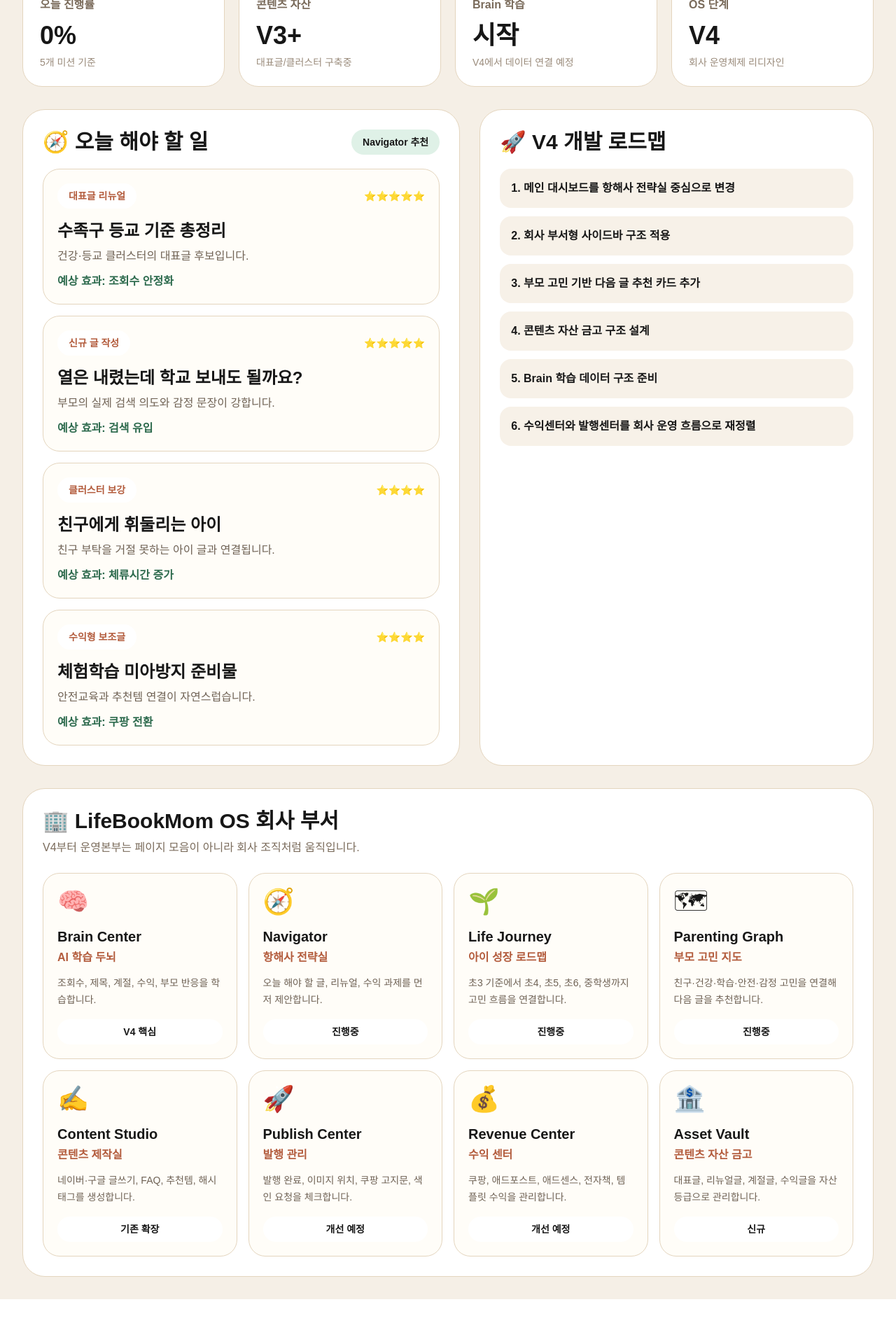
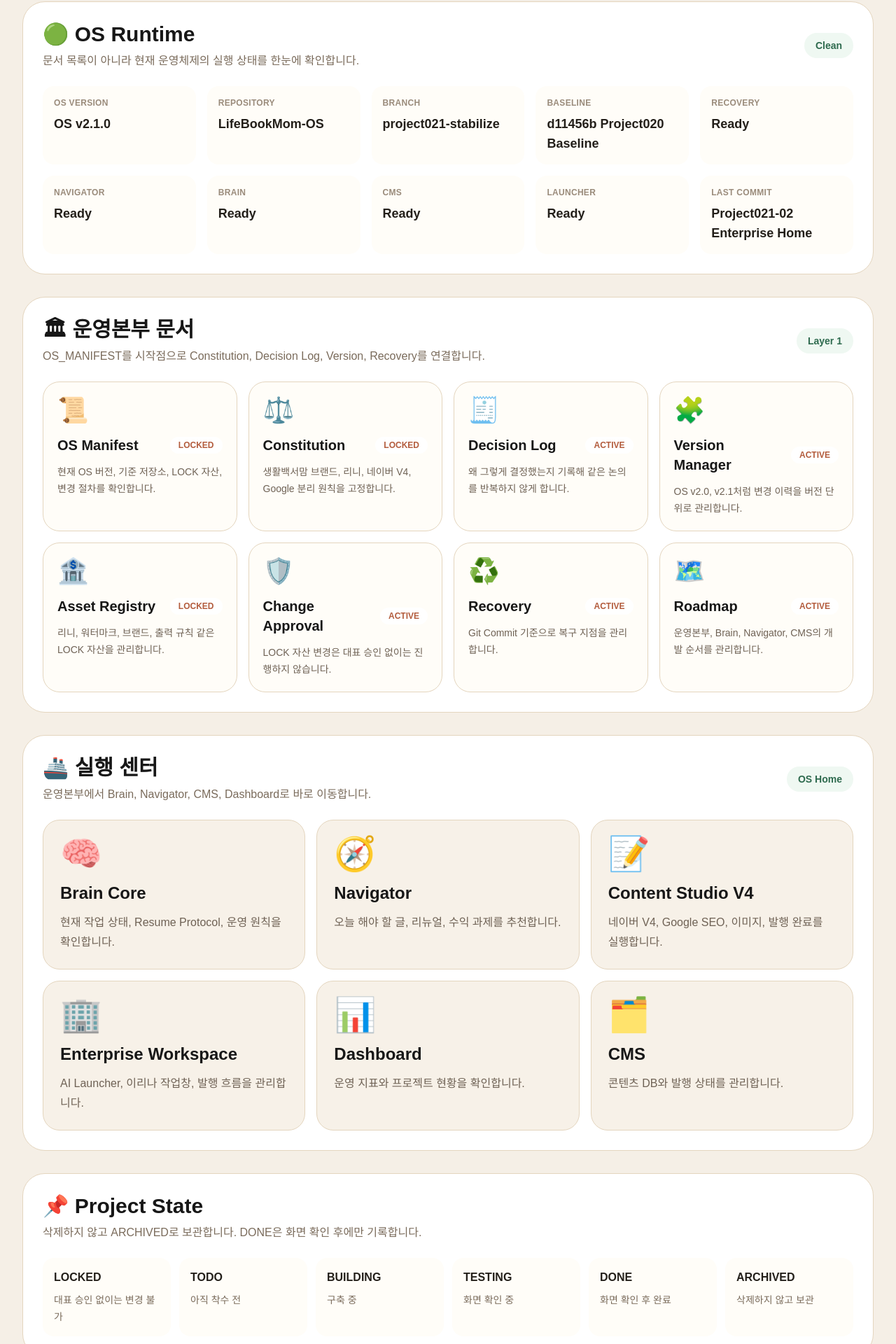
Before and after one commit to yusun7749-art/LifeBookMom-OS, a Next.js app: page /enterprise in a window 1280 px wide. Shown: the part 600-2520 px from the top of the page at 70% size. Before the commit the page ends 2456 px from the top, so only its background shows below. Built offline with nearby package versions, Linux system fonts and the light colour scheme.

Commit message:
Project021-03 OS runtime

```diff
--- a/components/v4/EnterpriseDashboard.tsx
+++ b/components/v4/EnterpriseDashboard.tsx
@@ -1,93 +1,155 @@
 "use client";
 
 import Link from "next/link";
-import { companyMetrics, enterpriseDepartments, enterpriseVision, todayMissions, v4Roadmap } from "../../data/v4/osEnterprise";
+import {
+  enterpriseCenters,
+  enterpriseOps,
+  enterpriseProjectState,
+  enterpriseVision,
+  osRuntime,
+} from "../../data/v4/osEnterprise";
 
-function PriorityStars({ count }: { count: number }) {
-  return <span className="text-sm">{"⭐".repeat(count)}</span>;
+function StatusBadge({ value }: { value: string }) {
+  return (
+    <span className="rounded-full bg-[#EFF8F2] px-4 py-2 text-sm font-black text-[#2F6B4F]">
+      {value}
+    </span>
+  );
+}
+
+function RuntimeItem({ label, value }: { label: string; value: string }) {
+  return (
+    <div className="rounded-2xl bg-[#FFFDF8] p-4">
+      <p className="text-xs font-black uppercase tracking-wide text-[#9A8B7B]">{label}</p>
+      <p className="mt-2 text-lg font-black text-[#231F1A]">{value}</p>
+    </div>
+  );
 }
 
 export default function EnterpriseDashboard() {
   return (
     <div className="min-h-screen bg-[#F5EFE6] p-8">
       <section className="overflow-hidden rounded-[2.25rem] bg-[#1F1A16] text-white shadow-xl">
-        <div className="grid gap-8 p-9 xl:grid-cols-[1.35fr_0.65fr]">
+        <div className="grid gap-8 p-9 xl:grid-cols-[1.25fr_0.75fr]">
           <div>
-            <p className="text-sm font-bold text-[#D9CBB7]">LifeBookMom OS V4 · Enterprise</p>
+            <p className="text-sm font-bold text-[#D9CBB7]">Project021 · OS Runtime</p>
             <h1 className="mt-4 text-6xl font-black leading-tight">{enterpriseVision.title}</h1>
             <p className="mt-4 text-2xl font-extrabold text-[#F7F1E8]">{enterpriseVision.subtitle}</p>
             <p className="mt-6 max-w-3xl text-lg leading-8 text-[#D9CBB7]">{enterpriseVision.promise}</p>
             <div className="mt-8 rounded-3xl bg-white/10 p-6">
-              <p className="text-sm text-[#D9CBB7]">생활백서맘 철학</p>
+              <p className="text-sm text-[#D9CBB7]">운영 철학</p>
               <p className="mt-2 text-3xl font-black">“{enterpriseVision.mission}”</p>
             </div>
           </div>
 
           <div className="rounded-[2rem] bg-[#DFF1E7] p-6 text-[#1F1A16]">
-            <p className="text-sm font-black">오늘의 항해사 보고</p>
-            <h2 className="mt-3 text-4xl font-black">오늘은 OS를 회사 운영체제로 바꾸는 날입니다.</h2>
-            <p className="mt-4 leading-7">기능 추가가 아니라 구조 변경입니다. Brain, Navigator, Journey, Graph, Revenue가 하나의 흐름으로 연결됩니다.</p>
-            <Link href="/navigator" className="mt-6 inline-block rounded-2xl bg-[#1F1A16] px-6 py-4 font-black text-white">
-              🧭 항해사 전략실 열기
+            <p className="text-sm font-black">현재 기준점</p>
+            <h2 className="mt-3 text-3xl font-black">{osRuntime.currentProject}</h2>
+            <div className="mt-5 space-y-3 text-sm font-bold">
+              <p>Branch: {osRuntime.branch}</p>
+              <p>Baseline: {osRuntime.baseline}</p>
+              <p>{osRuntime.rule}</p>
+            </div>
+            <Link
+              href="/content-studio"
+              className="mt-6 inline-block rounded-2xl bg-[#1F1A16] px-6 py-4 font-black text-white"
+            >
+              📝 Content Studio V4 열기
             </Link>
           </div>
         </div>
       </section>
 
-      <section className="mt-8 grid gap-5 md:grid-cols-4">
-        {companyMetrics.map((metric) => (
-          <div key={metric.label} className="rounded-[1.75rem] border border-[#E4D5BE] bg-white p-6">
-            <p className="font-bold text-[#7A6B5B]">{metric.label}</p>
-            <p className="mt-3 text-4xl font-black">{metric.value}</p>
-            <p className="mt-2 text-sm text-[#9A8B7B]">{metric.hint}</p>
+      <section className="mt-8 rounded-[2rem] border border-[#E4D5BE] bg-white p-7">
+        <div className="flex flex-wrap items-center justify-between gap-4">
+          <div>
+            <h2 className="text-3xl font-black">🟢 OS Runtime</h2>
+            <p className="mt-2 text-[#7A6B5B]">
+              문서 목록이 아니라 현재 운영체제의 실행 상태를 한눈에 확인합니다.
+            </p>
           </div>
-        ))}
-      </section>
-
-      <section className="mt-8 grid gap-7 xl:grid-cols-[1fr_0.9fr]">
-        <div className="rounded-[2rem] border border-[#E4D5BE] bg-white p-7">
-          <div className="flex items-center justify-between">
-            <h2 className="text-3xl font-black">🧭 오늘 해야 할 일</h2>
-            <span className="rounded-full bg-[#DFF1E7] px-4 py-2 text-sm font-black">Navigator 추천</span>
-          </div>
-          <div className="mt-5 space-y-4">
-            {todayMissions.map((mission) => (
-              <div key={mission.title} className="rounded-3xl border border-[#E4D5BE] bg-[#FFFDF8] p-5">
-                <div className="flex flex-wrap items-center justify-between gap-3">
-                  <span className="rounded-full bg-white px-4 py-2 text-sm font-black text-[#B35C3D]">{mission.type}</span>
-                  <PriorityStars count={mission.priority} />
-                </div>
-                <h3 className="mt-4 text-2xl font-black">{mission.title}</h3>
-                <p className="mt-2 text-[#6F6255]">{mission.reason}</p>
-                <p className="mt-3 font-black text-[#2E6B4E]">예상 효과: {mission.impact}</p>
-              </div>
-            ))}
-          </div>
+          <StatusBadge value={osRuntime.gitStatus} />
         </div>
 
-        <div className="rounded-[2rem] border border-[#E4D5BE] bg-white p-7">
-          <h2 className="text-3xl font-black">🚀 V4 개발 로드맵</h2>
-          <div className="mt-5 space-y-3">
-            {v4Roadmap.map((item, index) => (
-              <div key={item} className="rounded-2xl bg-[#F7F1E8] p-4 font-bold">
-                {index + 1}. {item}
-              </div>
-            ))}
-          </div>
+        <div className="mt-6 grid gap-4 md:grid-cols-2 xl:grid-cols-5">
+          <RuntimeItem label="OS Version" value={osRuntime.version} />
+          <RuntimeItem label="Repository" value={osRuntime.repository} />
+          <RuntimeItem label="Branch" value={osRuntime.branch} />
+          <RuntimeItem label="Baseline" value={osRuntime.baseline} />
+          <RuntimeItem label="Recovery" value={osRuntime.recovery} />
+          <RuntimeItem label="Navigator" value={osRuntime.navigator} />
+          <RuntimeItem label="Brain" value={osRuntime.brain} />
+          <RuntimeItem label="CMS" value={osRuntime.cms} />
+          <RuntimeItem label="Launcher" value={osRuntime.launcher} />
+          <RuntimeItem label="Last Commit" value={osRuntime.lastCommit} />
         </div>
       </section>
 
       <section className="mt-8 rounded-[2rem] border border-[#E4D5BE] bg-white p-7">
-        <h2 className="text-3xl font-black">🏢 LifeBookMom OS 회사 부서</h2>
-        <p className="mt-2 text-[#7A6B5B]">V4부터 운영본부는 페이지 모음이 아니라 회사 조직처럼 움직입니다.</p>
+        <div className="flex flex-wrap items-center justify-between gap-4">
+          <div>
+            <h2 className="text-3xl font-black">🏛 운영본부 문서</h2>
+            <p className="mt-2 text-[#7A6B5B]">
+              OS_MANIFEST를 시작점으로 Constitution, Decision Log, Version, Recovery를 연결합니다.
+            </p>
+          </div>
+          <StatusBadge value="Layer 1" />
+        </div>
+
         <div className="mt-6 grid gap-4 md:grid-cols-2 xl:grid-cols-4">
-          {enterpriseDepartments.map((dept) => (
-            <div key={dept.id} className="rounded-3xl border border-[#E4D5BE] bg-[#FFFDF8] p-5">
-              <div className="text-4xl">{dept.icon}</div>
-              <p className="mt-4 text-xl font-black">{dept.name}</p>
-              <p className="mt-1 font-bold text-[#B35C3D]">{dept.role}</p>
-              <p className="mt-3 text-sm leading-6 text-[#6F6255]">{dept.description}</p>
-              <p className="mt-4 rounded-full bg-white px-4 py-2 text-center text-sm font-black">{dept.status}</p>
+          {enterpriseOps.map((item) => (
+            <Link
+              key={item.title}
+              href={item.href}
+              className="rounded-3xl border border-[#E4D5BE] bg-[#FFFDF8] p-5 transition hover:-translate-y-1 hover:shadow-lg"
+            >
+              <div className="text-4xl">{item.icon}</div>
+              <div className="mt-4 flex items-center justify-between gap-3">
+                <p className="text-xl font-black">{item.title}</p>
+                <span className="rounded-full bg-white px-3 py-1 text-xs font-black text-[#B35C3D]">
+                  {item.status}
+                </span>
+              </div>
+              <p className="mt-3 text-sm leading-6 text-[#6F6255]">{item.desc}</p>
+            </Link>
+          ))}
+        </div>
+      </section>
+
+      <section className="mt-8 rounded-[2rem] border border-[#E4D5BE] bg-white p-7">
+        <div className="flex flex-wrap items-center justify-between gap-4">
+          <div>
+            <h2 className="text-3xl font-black">🚢 실행 센터</h2>
+            <p className="mt-2 text-[#7A6B5B]">
+              운영본부에서 Brain, Navigator, CMS, Dashboard로 바로 이동합니다.
+            </p>
+          </div>
+          <StatusBadge value="OS Home" />
+        </div>
+
+        <div className="mt-6 grid gap-4 md:grid-cols-2 xl:grid-cols-3">
+          {enterpriseCenters.map((item) => (
+            <Link
+              key={item.title}
+              href={item.href}
+              className="rounded-3xl border border-[#E4D5BE] bg-[#F7F1E8] p-6 transition hover:-translate-y-1 hover:shadow-lg"
+            >
+              <div className="text-5xl">{item.icon}</div>
+              <p className="mt-4 text-2xl font-black">{item.title}</p>
+              <p className="mt-3 leading-7 text-[#6F6255]">{item.desc}</p>
+            </Link>
+          ))}
+        </div>
+      </section>
+
+      <section className="mt-8 rounded-[2rem] border border-[#E4D5BE] bg-white p-7">
+        <h2 className="text-3xl font-black">📌 Project State</h2>
+        <p className="mt-2 text-[#7A6B5B]">삭제하지 않고 ARCHIVED로 보관합니다. DONE은 화면 확인 후에만 기록합니다.</p>
+        <div className="mt-6 grid gap-3 md:grid-cols-3 xl:grid-cols-6">
+          {enterpriseProjectState.map((item) => (
+            <div key={item.label} className="rounded-2xl bg-[#FFFDF8] p-4">
+              <p className="font-black text-[#231F1A]">{item.label}</p>
+              <p className="mt-2 text-sm leading-6 text-[#7A6B5B]">{item.desc}</p>
             </div>
           ))}
         </div>
--- a/data/v4/osEnterprise.ts
+++ b/data/v4/osEnterprise.ts
@@ -1,120 +1,130 @@
 export const enterpriseVision = {
   title: "LifeBookMom OS Enterprise",
-  subtitle: "생활백서맘 회사를 운영하는 AI 운영체제",
-  mission: "한 아이의 성장 기록이 수많은 부모의 길이 된다.",
-  promise: "글을 관리하는 프로그램이 아니라, 부모의 고민·콘텐츠·수익·데이터를 연결하는 회사 운영체계입니다.",
+  subtitle: "생활백서맘 운영본부",
+  mission: "기능보다 운영 일관성, 말보다 실행.",
+  promise:
+    "GitHub를 기준 저장소로 두고, Constitution·Decision Log·Version·Asset·Recovery를 한 화면에서 확인하는 운영체계입니다.",
 };
 
-export const enterpriseDepartments = [
+export const osRuntime = {
+  version: "OS v2.1.0",
+  repository: "LifeBookMom-OS",
+  branch: "project021-stabilize",
+  baseline: "d11456b Project020 Baseline",
+  currentProject: "Project021-03 OS Runtime",
+  gitStatus: "Clean",
+  recovery: "Ready",
+  navigator: "Ready",
+  brain: "Ready",
+  cms: "Ready",
+  launcher: "Ready",
+  lastCommit: "Project021-02 Enterprise Home",
+  rule: "GitHub = 기준 저장소, VS Code = 실행 확인 작업실",
+};
+
+export const enterpriseOps = [
   {
-    id: "brain",
-    icon: "🧠",
-    name: "Brain Center",
-    role: "AI 학습 두뇌",
-    description: "조회수, 제목, 계절, 수익, 부모 반응을 학습합니다.",
-    status: "V4 핵심",
+    icon: "📜",
+    title: "OS Manifest",
+    href: "/docs/os-manifest",
+    desc: "현재 OS 버전, 기준 저장소, LOCK 자산, 변경 절차를 확인합니다.",
+    status: "LOCKED",
   },
   {
-    id: "navigator",
-    icon: "🧭",
-    name: "Navigator",
-    role: "항해사 전략실",
-    description: "오늘 해야 할 글, 리뉴얼, 수익 과제를 먼저 제안합니다.",
-    status: "진행중",
+    icon: "⚖️",
+    title: "Constitution",
+    href: "/docs/constitution",
+    desc: "생활백서맘 브랜드, 리니, 네이버 V4, Google 분리 원칙을 고정합니다.",
+    status: "LOCKED",
   },
   {
-    id: "journey",
-    icon: "🌱",
-    name: "Life Journey",
-    role: "아이 성장 로드맵",
-    description: "초3 기준에서 초4, 초5, 초6, 중학생까지 고민 흐름을 연결합니다.",
-    status: "진행중",
+    icon: "🧾",
+    title: "Decision Log",
+    href: "/docs/decision-log",
+    desc: "왜 그렇게 결정했는지 기록해 같은 논의를 반복하지 않게 합니다.",
+    status: "ACTIVE",
   },
   {
-    id: "graph",
-    icon: "🗺",
-    name: "Parenting Graph",
-    role: "부모 고민 지도",
-    description: "친구·건강·학습·안전·감정 고민을 연결해 다음 글을 추천합니다.",
-    status: "진행중",
+    icon: "🧩",
+    title: "Version Manager",
+    href: "/docs/version-manager",
+    desc: "OS v2.0, v2.1처럼 변경 이력을 버전 단위로 관리합니다.",
+    status: "ACTIVE",
   },
   {
-    id: "content",
-    icon: "✍️",
-    name: "Content Studio",
-    role: "콘텐츠 제작실",
-    description: "네이버·구글 글쓰기, FAQ, 추천템, 해시태그를 생성합니다.",
-    status: "기존 확장",
+    icon: "🏦",
+    title: "Asset Registry",
+    href: "/docs/asset-registry",
+    desc: "리니, 워터마크, 브랜드, 출력 규칙 같은 LOCK 자산을 관리합니다.",
+    status: "LOCKED",
   },
   {
-    id: "publish",
-    icon: "🚀",
-    name: "Publish Center",
-    role: "발행 관리",
-    description: "발행 완료, 이미지 위치, 쿠팡 고지문, 색인 요청을 체크합니다.",
-    status: "개선 예정",
+    icon: "🛡️",
+    title: "Change Approval",
+    href: "/docs/change-approval",
+    desc: "LOCK 자산 변경은 대표 승인 없이는 진행하지 않습니다.",
+    status: "ACTIVE",
   },
   {
-    id: "revenue",
-    icon: "💰",
-    name: "Revenue Center",
-    role: "수익 센터",
-    description: "쿠팡, 애드포스트, 애드센스, 전자책, 템플릿 수익을 관리합니다.",
-    status: "개선 예정",
+    icon: "♻️",
+    title: "Recovery",
+    href: "/docs/recovery",
+    desc: "Git Commit 기준으로 복구 지점을 관리합니다.",
+    status: "ACTIVE",
   },
   {
-    id: "asset",
-    icon: "🏦",
-    name: "Asset Vault",
-    role: "콘텐츠 자산 금고",
-    description: "대표글, 리뉴얼글, 계절글, 수익글을 자산 등급으로 관리합니다.",
-    status: "신규",
+    icon: "🗺️",
+    title: "Roadmap",
+    href: "/docs/roadmap",
+    desc: "운영본부, Brain, Navigator, CMS의 개발 순서를 관리합니다.",
+    status: "ACTIVE",
   },
 ];
 
-export const todayMissions = [
+export const enterpriseCenters = [
   {
-    type: "대표글 리뉴얼",
-    title: "수족구 등교 기준 총정리",
-    reason: "건강·등교 클러스터의 대표글 후보입니다.",
-    impact: "조회수 안정화",
-    priority: 5,
+    icon: "🧠",
+    title: "Brain Core",
+    href: "/brain-core",
+    desc: "현재 작업 상태, Resume Protocol, 운영 원칙을 확인합니다.",
   },
   {
-    type: "신규 글 작성",
-    title: "열은 내렸는데 학교 보내도 될까요?",
-    reason: "부모의 실제 검색 의도와 감정 문장이 강합니다.",
-    impact: "검색 유입",
-    priority: 5,
+    icon: "🧭",
+    title: "Navigator",
+    href: "/navigator",
+    desc: "오늘 해야 할 글, 리뉴얼, 수익 과제를 추천합니다.",
   },
   {
-    type: "클러스터 보강",
-    title: "친구에게 휘둘리는 아이",
-    reason: "친구 부탁을 거절 못하는 아이 글과 연결됩니다.",
-    impact: "체류시간 증가",
-    priority: 4,
+    icon: "📝",
+    title: "Content Studio V4",
+    href: "/content-studio",
+    desc: "네이버 V4, Google SEO, 이미지, 발행 완료를 실행합니다.",
   },
   {
-    type: "수익형 보조글",
-    title: "체험학습 미아방지 준비물",
-    reason: "안전교육과 추천템 연결이 자연스럽습니다.",
-    impact: "쿠팡 전환",
-    priority: 4,
+    icon: "🏢",
+    title: "Enterprise Workspace",
+    href: "/enterprise-workspace",
+    desc: "AI Launcher, 이리나 작업창, 발행 흐름을 관리합니다.",
+  },
+  {
+    icon: "📊",
+    title: "Dashboard",
+    href: "/dashboard",
+    desc: "운영 지표와 프로젝트 현황을 확인합니다.",
+  },
+  {
+    icon: "🗂️",
+    title: "CMS",
+    href: "/cms",
+    desc: "콘텐츠 DB와 발행 상태를 관리합니다.",
   },
 ];
 
-export const companyMetrics = [
-  { label: "오늘 진행률", value: "0%", hint: "5개 미션 기준" },
-  { label: "콘텐츠 자산", value: "V3+", hint: "대표글/클러스터 구축중" },
-  { label: "Brain 학습", value: "시작", hint: "V4에서 데이터 연결 예정" },
-  { label: "OS 단계", value: "V4", hint: "회사 운영체제 리디자인" },
+export const enterpriseProjectState = [
+  { label: "LOCKED", desc: "대표 승인 없이는 변경 불가" },
+  { label: "TODO", desc: "아직 착수 전" },
+  { label: "BUILDING", desc: "구축 중" },
+  { label: "TESTING", desc: "화면 확인 중" },
+  { label: "DONE", desc: "화면 확인 후 완료" },
+  { label: "ARCHIVED", desc: "삭제하지 않고 보관" },
 ];
-
-export const v4Roadmap = [
-  "메인 대시보드를 항해사 전략실 중심으로 변경",
-  "회사 부서형 사이드바 구조 적용",
-  "부모 고민 기반 다음 글 추천 카드 추가",
-  "콘텐츠 자산 금고 구조 설계",
-  "Brain 학습 데이터 구조 준비",
-  "수익센터와 발행센터를 회사 운영 흐름으로 재정렬",
-];
```
